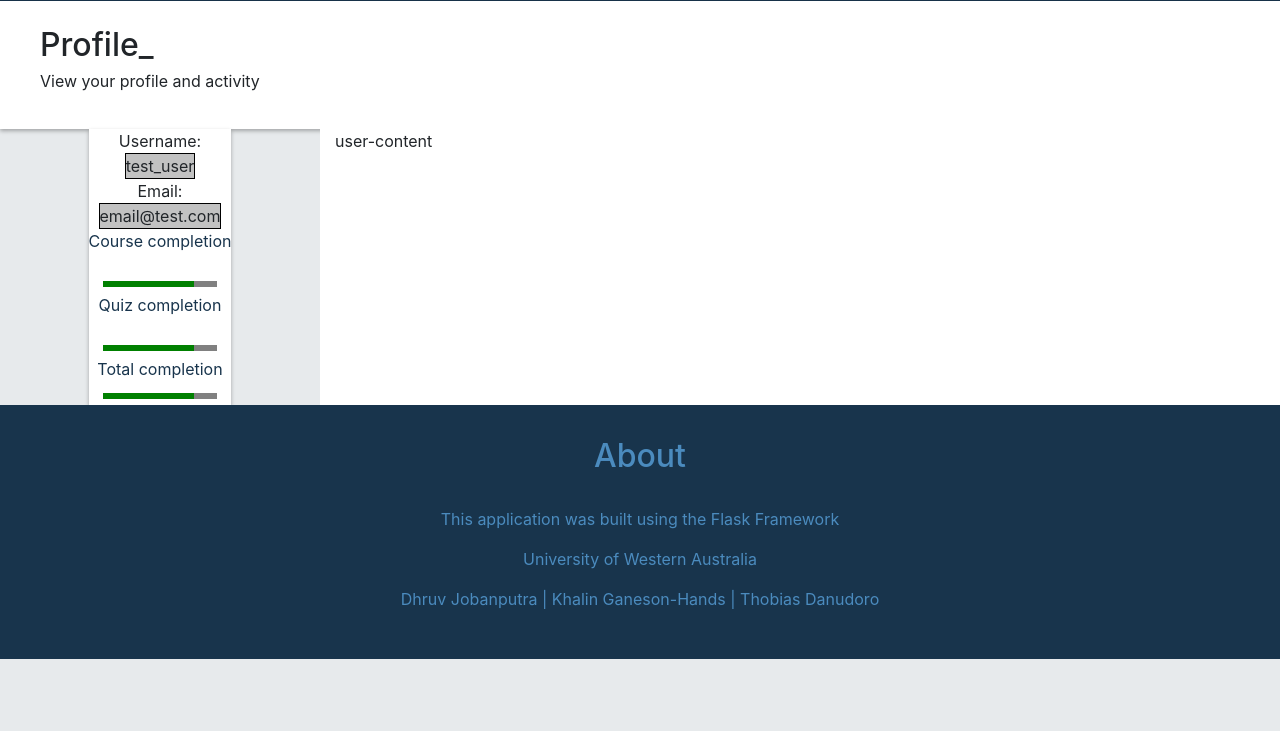
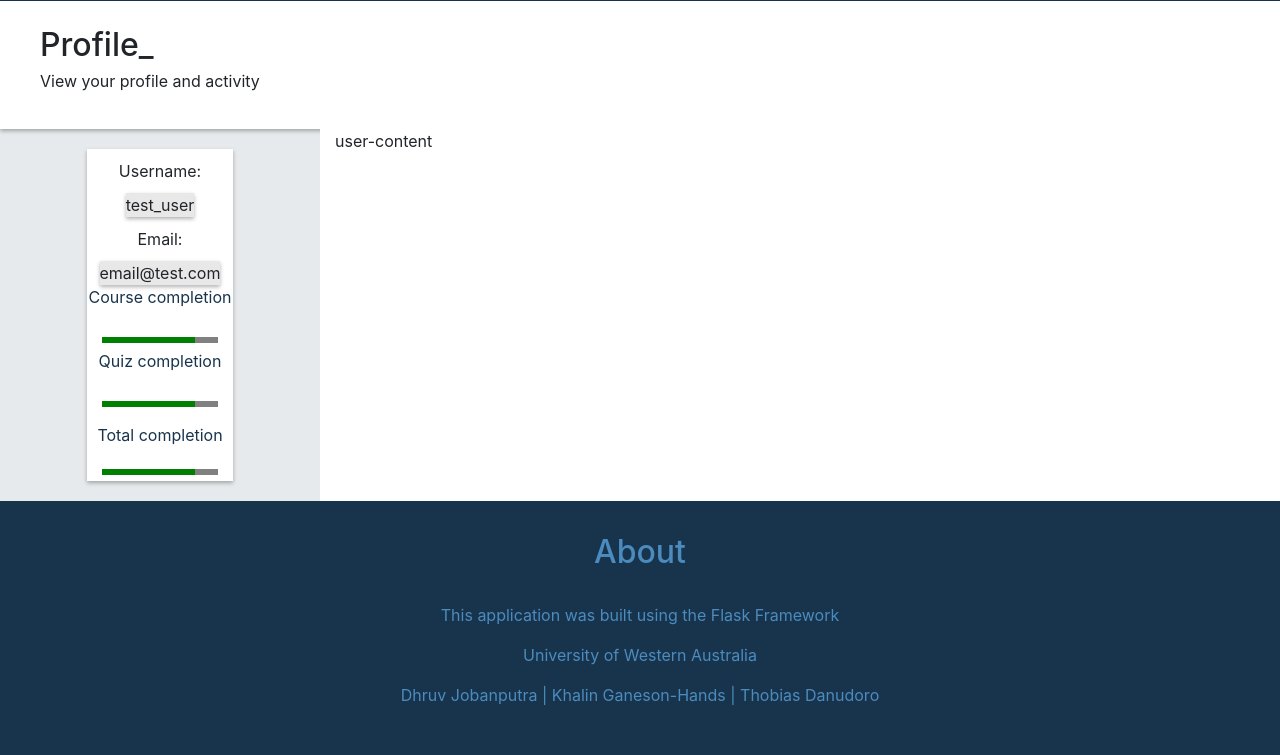
Before and after one commit to PythonPerfect/PythonPerfect, a Flask app: page /profile in a window 1280 px wide. Shown: the part 69-824 px from the top of the page. Before the commit the page ends 800 px from the top, so only its background shows below. Run offline with Flask 2, Linux system fonts and the light colour scheme; the visitor is signed in with stand-in values (Sample User, id 1); some libraries are stand-ins or nearby versions.

Commit message:
profile block finished

```diff
--- a/app/static/css/profile.css
+++ b/app/static/css/profile.css
@@ -21,14 +21,14 @@
 
 .user-content-container {
     display:flex;
-    height: 100%;
-    margin: 0;
-    padding: 0;
+    margin: auto;
 }
 
 .profile-container {
     position: relative;
-    padding: 0;
+    margin: auto;
+    text-align: center;
+    padding: 20px;
 }
 
 .profile-info {
@@ -38,11 +38,11 @@
     background-color: white;
     box-shadow: 0 2px 4px 0 rgba(0, 0, 0, 0.3);
     width: fit-content;
-    max-height: 100vh;
 }
 
 .info-title {
     margin-bottom: 0%;
+    padding: 10px;
 }
 
 .user-info {
@@ -50,14 +50,15 @@
     margin: auto;
     position: relative;
     width: fit-content;
+    padding: 10px;
 }
 
 .info-box {
     position: relative;
-    border: solid black;
+    box-shadow: 0 2px 4px 0 rgba(0, 0, 0, 0.3);
     margin: auto;
     border-width: 1px;
-    background-color:  rgba(76, 76, 76, 0.34);
+    background-color:  rgba(76, 76, 76, 0.129);
     width: fit-content;
 }
 
--- a/app/templates/profile.html
+++ b/app/templates/profile.html
@@ -12,7 +12,7 @@
         <!--Profile container-->
         <div class="profile-container col-sm-3">
             <div class="profile-info">
-                <div class="user-info">
+
                 <p class ="info-title">
                     Username:
                 </p>
@@ -25,7 +25,7 @@
                 <p class="info-box">
                     email@test.com
                 </p>
-                    </div>
+
                 <p class="info title py-blue-dark">
                     Course completion
                 </p>
```
Lines whose indentation alone changed are shown as unchanged.
